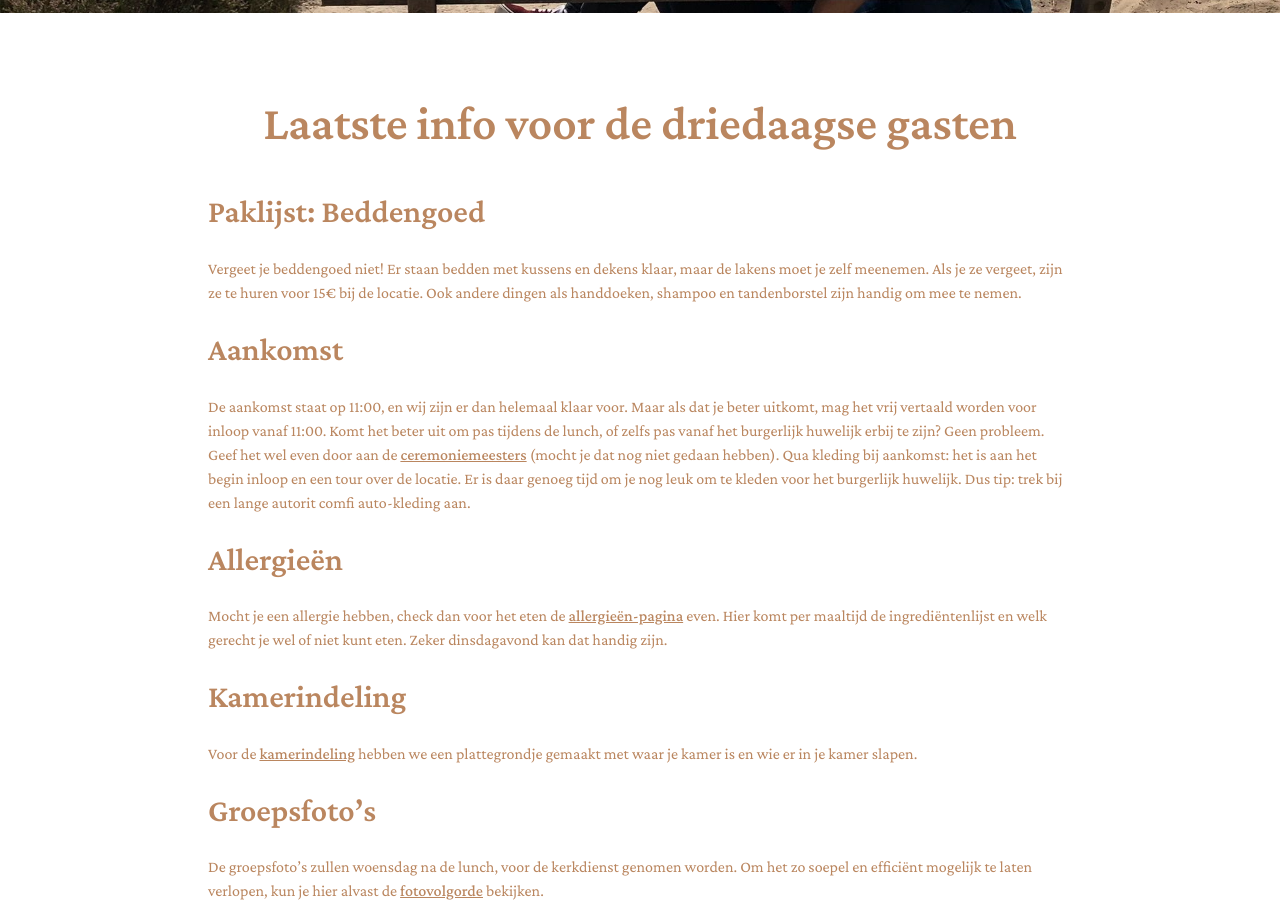
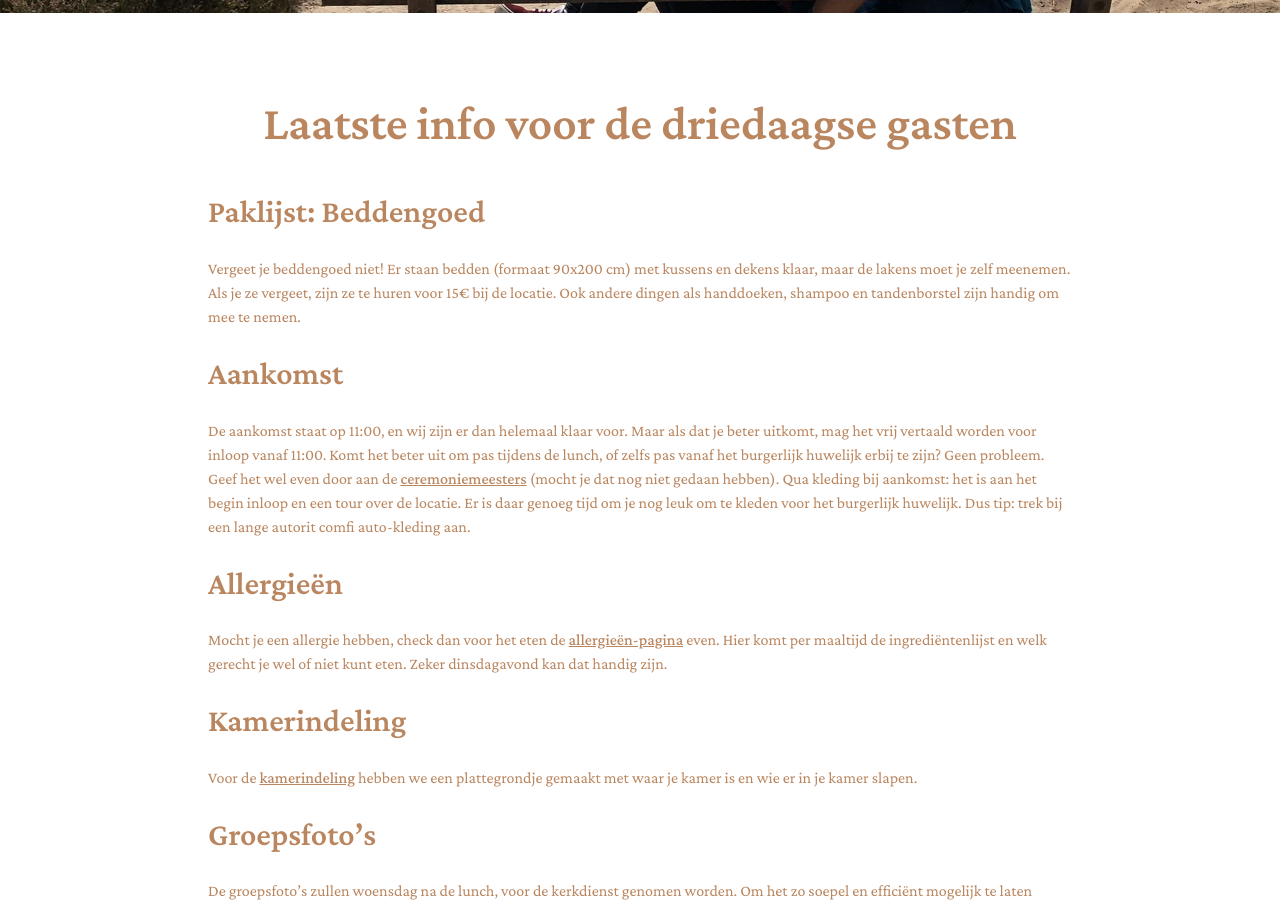
Before and after one commit to RubenSmit/bruiloftjeanineenruben.nl, a Jekyll site: the page built from driedaagse_gasten.markdown, in a window 1280 px wide and 900 px high, scrolled down 623 px. Built offline with Jekyll 4.4.1, drawn with Linux system fonts in a browser that asks for light colours.

Commit message:
Update driedaagse_gasten.markdown

```diff
--- a/driedaagse_gasten.markdown
+++ b/driedaagse_gasten.markdown
@@ -5,7 +5,7 @@
 ---
 
 ## Paklijst: Beddengoed
-Vergeet je beddengoed niet! Er staan bedden met kussens en dekens klaar, maar de lakens moet je zelf meenemen. Als je ze vergeet, zijn ze te huren voor 15€ bij de locatie. Ook andere dingen als handdoeken, shampoo en tandenborstel zijn handig om mee te nemen.
+Vergeet je beddengoed niet! Er staan bedden (formaat 90x200 cm) met kussens en dekens klaar, maar de lakens moet je zelf meenemen. Als je ze vergeet, zijn ze te huren voor 15€ bij de locatie. Ook andere dingen als handdoeken, shampoo en tandenborstel zijn handig om mee te nemen.
 
 ## Aankomst
 De aankomst staat op 11:00, en wij zijn er dan helemaal klaar voor. Maar als dat je beter uitkomt, mag het vrij vertaald worden voor inloop vanaf 11:00. Komt het beter uit om pas tijdens de lunch, of zelfs pas vanaf het burgerlijk huwelijk erbij te zijn? Geen probleem. Geef het wel even door aan de [ceremoniemeesters](mailto:ceremoniemeesters@bruiloftjeanineenruben.nl) (mocht je dat nog niet gedaan hebben).
```
